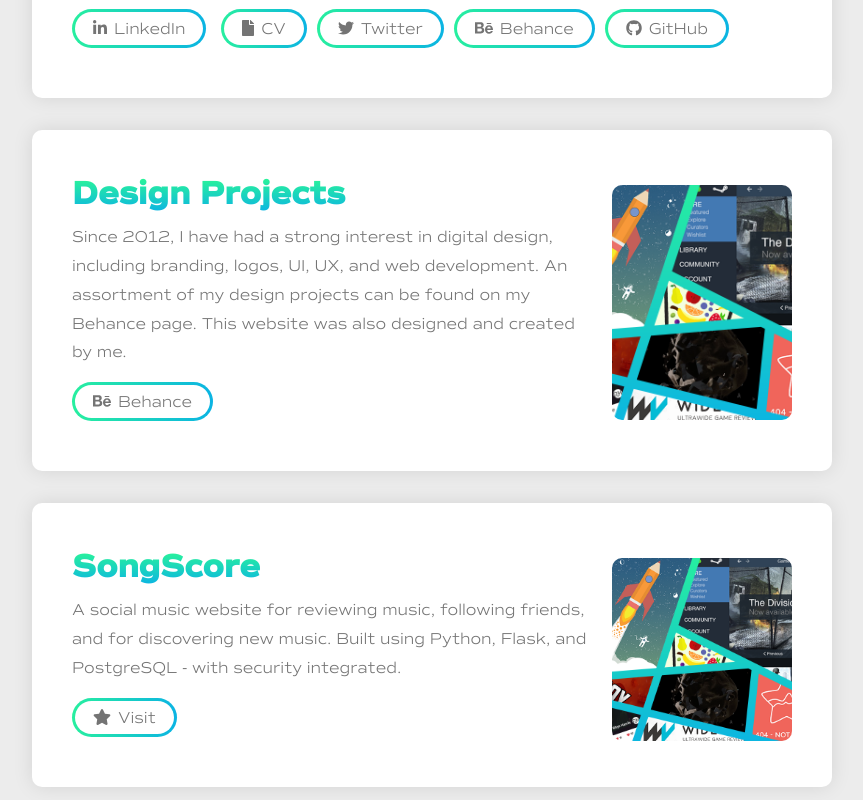
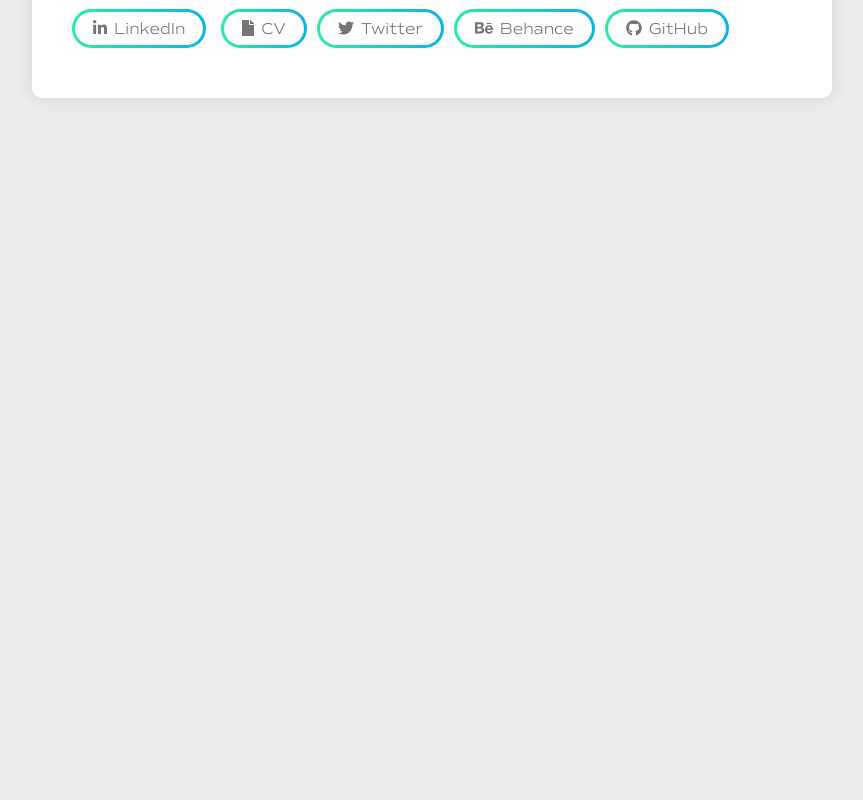
Before and after one commit to rhyscharris/rhys.uk, a React (Create React App) app: page / in a window 1280 px wide. Shown: the part 620-1420 px from the top of the page, without its empty margins (208-1071 px from the left). Built offline with nearby package versions, Linux system fonts and the light colour scheme.

Commit message:
Fade effect and bug fixes

```diff
--- a/package.json
+++ b/package.json
@@ -11,6 +11,7 @@
     "@testing-library/jest-dom": "^5.12.0",
     "@testing-library/react": "^11.2.7",
     "@testing-library/user-event": "^12.8.3",
+    "aos": "^3.0.0-beta.6",
     "react": "^17.0.2",
     "react-dom": "^17.0.2",
     "react-router-dom": "^5.2.0",
--- a/src/components/Buttons.css
+++ b/src/components/Buttons.css
@@ -79,6 +79,3 @@
 .svg-inline--fa {
     margin-right: 7px;
 }
-.svg-inline--fa.fa-w-20 {
-    /*width: 1em;*/
-}
--- a/src/components/CardItem.js
+++ b/src/components/CardItem.js
@@ -1,15 +1,20 @@
 import React, { useState, useEffect } from 'react';
 import { Link } from 'react-router-dom';
 import { Button } from './Buttons';
+import 'aos/dist/aos.css';
+import Aos from 'aos';
 
 
 export function CardItem(props) {
   const [click, setClick] = useState(false);
   const [button, setButton] = useState(true);
+  useEffect(() => {
+    Aos.init({duration:500});
+  }, []);
 
   return (
     <>
-      <li className='cards-item'>
+      <li className='cards-item' data-aos='fade-right'>
         <div className='cards-item-container'>
           <div className='cards-item-text'>
             <h5 className='cards-item-title'>{props.title}</h5>
--- a/src/components/Cards.css
+++ b/src/components/Cards.css
@@ -77,3 +77,9 @@
       margin-bottom: 2rem;
     }
   }
+
+  @media only screen and (max-width: 550px) {
+    .cards-item-img {
+      display: none;
+    }
+  }
```
Also changed, not shown: 1 other file (tests, documents, lock files or other folders).
